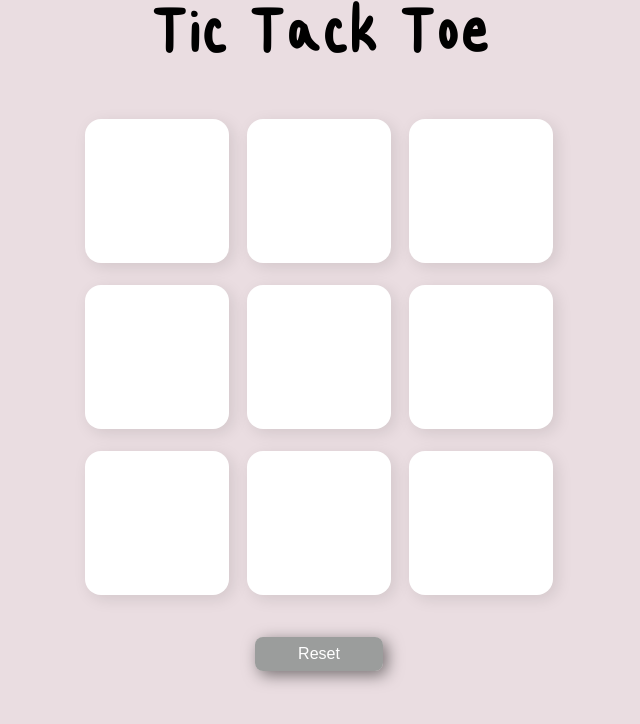
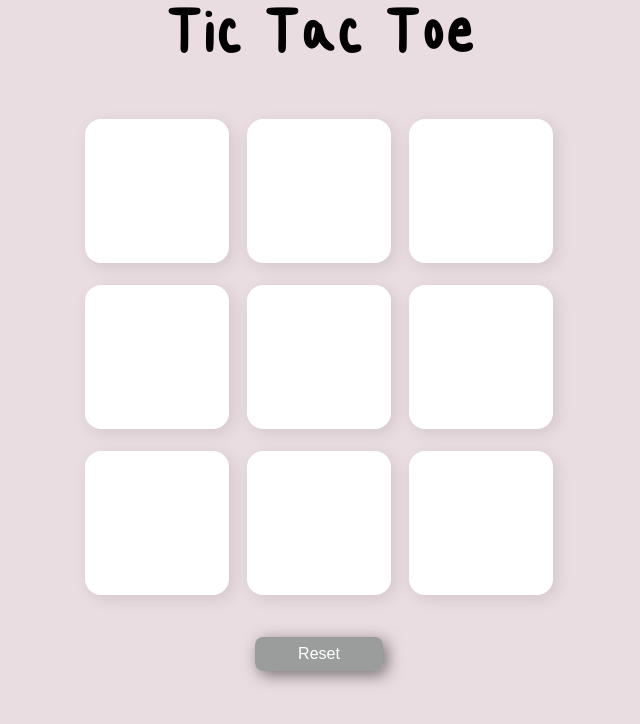
Before and after one commit to kaihere14/tic-tac-toe, a website: page index.html in a window 1280 px wide. Shown: the whole page, without its empty margins (321-961 px from the left). Drawn offline with Linux system fonts and the light colour scheme; files whose address does not match are found by name.

Commit message:
Update index.html

```diff
--- a/index.html
+++ b/index.html
@@ -5,10 +5,11 @@
     <meta name="viewport" content="width=device-width, initial-scale=1.0" />
     <title>Tic-Tac-Toe</title>
     <link rel="stylesheet" href="style.css" />
+    <link rel="icon" type="image/png" href="/582ef0666a8397fd8976e12d168e6b70.jpg">
   </head>
   <body>
     <main>
-      <h1>Tic Tack Toe</h1>
+      <h1>Tic Tac Toe</h1>
       <h2 class ="msg hide">Winner is : </h2>
       <div class="container">
         <div class="layout">
```
